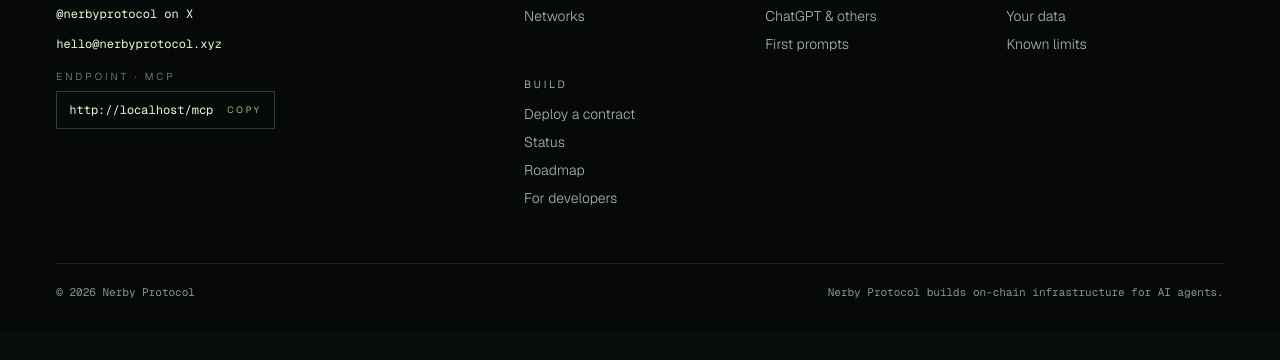
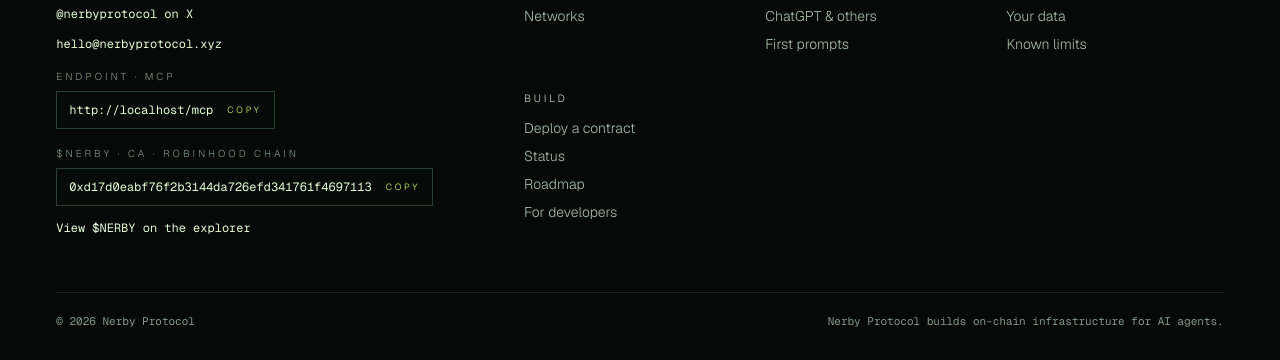
Before and after one commit to Dickybima/nerby, a website: page index.html in a window 1280 px wide. Shown: the part 5768-6128 px from the top of the page. Before the commit the page ends 6099 px from the top, so only its background shows below. Drawn offline with nearby package versions, Linux system fonts and the light colour scheme; a web font is replaced by a local one.

Commit message:
Show the official $NERBY contract address on the site
Co-Authored-By: Claude Fable 5.2 <noreply@anthropic.com>
Claude-Session: https://claude.ai/code/session_01ApRX4zjXjnkKvFt8qz9Mj9

```diff
--- a/css/style.css
+++ b/css/style.css
@@ -169,3 +169,5 @@ button{font:inherit;color:inherit;background:none;border:0;cursor:pointer}
 @media (prefers-reduced-motion:reduce){
   .grain,.cue::before,.cue::after{animation:none}
 }
+.ep{grid-template-columns:minmax(0,1fr);max-width:100%}
+.ep-b code{min-width:0}
--- a/index.html
+++ b/index.html
@@ -92,6 +92,7 @@
     <p class="n"><em>05</em> · Live</p>
     <p>Robinhood Chain, Ethereum, Base, Arbitrum, Optimism, Polygon, BNB Chain and four more are live today. Each network gets the same tools and the same endpoint.</p>
     <div class="ep" data-copy="https://www.nerbyprotocol.xyz/mcp"><span class="ep-l">Endpoint · MCP</span><button type="button" class="ep-b" aria-label="Copy endpoint URL"><code>https://www.nerbyprotocol.xyz/mcp</code><i>Copy</i></button></div>
+    <div class="ep ca" data-copy="0xd17d0eabf76f2b3144da726efd341761f4697113"><span class="ep-l">$NERBY · CA · Robinhood Chain</span><button type="button" class="ep-b" aria-label="Copy $NERBY contract address"><code>0xd17d0eabf76f2b3144da726efd341761f4697113</code><i>Copy</i></button></div>
     <div class="ctas">
       <a class="btn s" href="clients.html"><small>01</small><b>Connect your AI</b></a>
       <a class="btn l br" href="product.html#tools"><small>02</small><b>See the tools</b></a>
@@ -112,6 +113,8 @@
       <a class="tf-x" href="https://x.com/nerbyprotocol" target="_blank" rel="noopener">@nerbyprotocol on X</a>
       <a class="tf-x" href="mailto:hello@nerbyprotocol.xyz">hello@nerbyprotocol.xyz</a>
       <div class="ep" data-copy="https://www.nerbyprotocol.xyz/mcp"><span class="ep-l">Endpoint · MCP</span><button type="button" class="ep-b" aria-label="Copy endpoint URL"><code>https://www.nerbyprotocol.xyz/mcp</code><i>Copy</i></button></div>
+      <div class="ep ca" data-copy="0xd17d0eabf76f2b3144da726efd341761f4697113"><span class="ep-l">$NERBY · CA · Robinhood Chain</span><button type="button" class="ep-b" aria-label="Copy $NERBY contract address"><code>0xd17d0eabf76f2b3144da726efd341761f4697113</code><i>Copy</i></button></div>
+      <a class="tf-x" href="https://robinhoodchain.blockscout.com/token/0xd17d0eabf76f2b3144da726efd341761f4697113" target="_blank" rel="noopener">View $NERBY on the explorer</a>
     </div>
     <div class="tf-c"><div><span>Product</span><a href="product.html#how">How it works</a><a href="product.html#tools">Tools</a><a href="product.html#networks">Networks</a></div><div><span>Clients</span><a href="clients.html#claude">Claude</a><a href="clients.html#editors">Cursor & VS Code</a><a href="clients.html#others">ChatGPT & others</a><a href="clients.html#prompts">First prompts</a></div><div><span>Security</span><a href="security.html#keys">No keys</a><a href="security.html#simulation">Simulation</a><a href="security.html#data">Your data</a><a href="security.html#limits">Known limits</a></div><div><span>Build</span><a href="deploy.html">Deploy a contract</a><a href="build.html#status">Status</a><a href="build.html#roadmap">Roadmap</a><a href="build.html#developers">For developers</a></div></div>
   </div>
--- a/js/app.js
+++ b/js/app.js
@@ -17,7 +17,7 @@
   // the public MCP endpoint; on a local preview, point at the local server instead
   var local = /^(localhost|127\.0\.0\.1)$/.test(location.hostname);
   var endpoint = (local ? location.origin : 'https://www.nerbyprotocol.xyz') + '/mcp';
-  [].forEach.call(document.querySelectorAll('.ep'), function (ep) {
+  [].forEach.call(document.querySelectorAll('.ep:not(.ca)'), function (ep) {
     ep.setAttribute('data-copy', endpoint);
     ep.querySelector('code').textContent = endpoint;
   });
```
Also changed, not shown: build.html (+2 -0 lines), clients.html (+2 -0 lines), deploy.html (+2 -0 lines), product.html (+2 -0 lines), security.html (+2 -0 lines).
